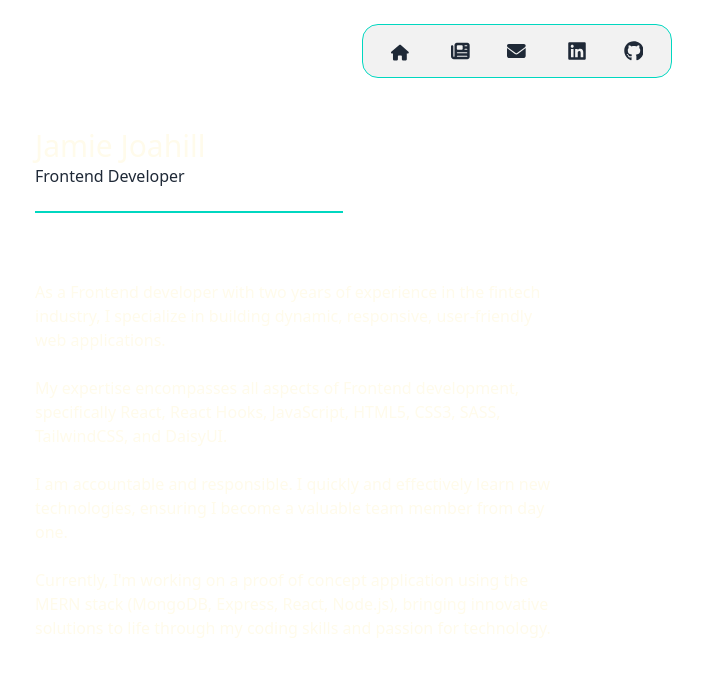
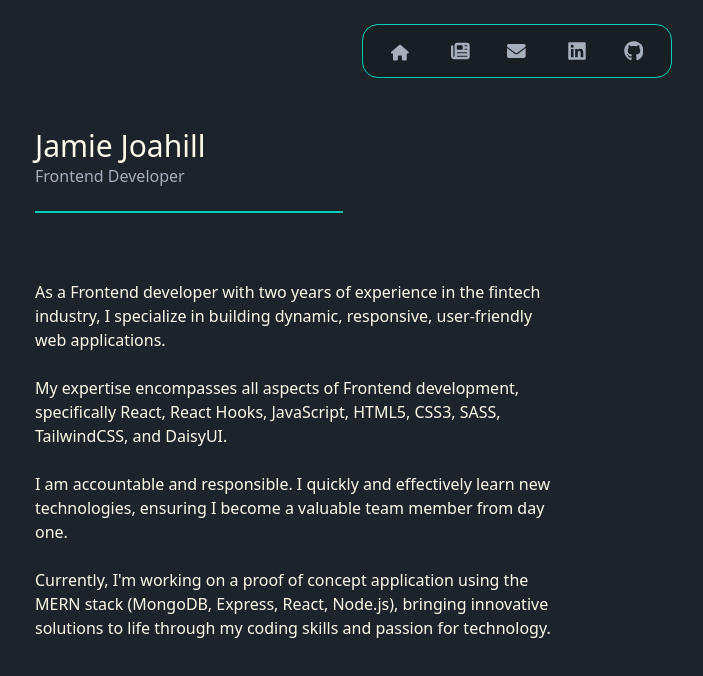
Before and after one commit to jamiej12345/JamieJPortfolio, a React (Create React App) app: page / in a window 1280 px wide. Shown: the top 676 px of the page, without its empty margins (341-1044 px from the left). Built offline with nearby package versions, Linux system fonts and the light colour scheme.

Commit message:
Setting dark mode to always on

```diff
--- a/public/index.html
+++ b/public/index.html
@@ -1,5 +1,5 @@
 <!DOCTYPE html>
-<html lang="en">
+<html lang="en" data-theme="dark" class="dark">
   <head>
     <meta charset="utf-8" />
     <!-- <link rel="icon" href="%PUBLIC_URL%/favicon.ico" /> -->
--- a/tailwind.config.js
+++ b/tailwind.config.js
@@ -19,5 +19,6 @@
       },
     },
   },
+  darkMode: 'class',
   plugins: [require('daisyui')],
 }
```
